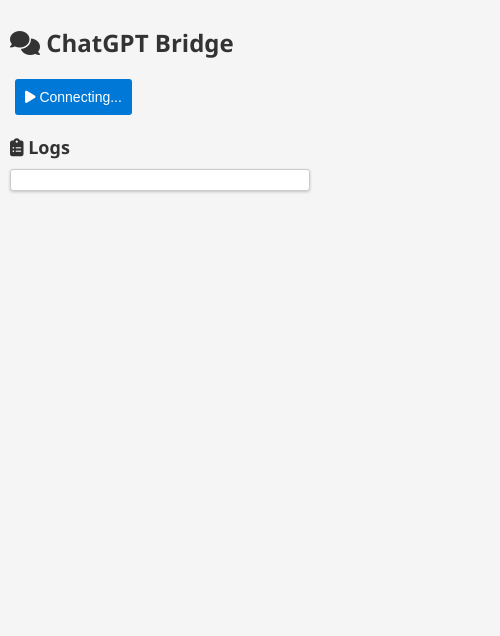
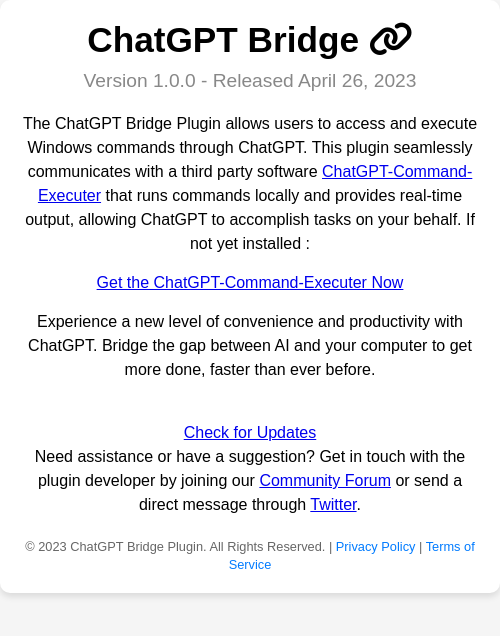
Before and after one commit to improveTheWorld/ChatGPT-Bridge, a browser extension: page popup.html in a window 400 px wide. Shown: the whole page, 500 px wide, since content can reach past the window. Drawn offline with Linux system fonts and the light colour scheme.

Commit message:
Add Terms of Service.html and link it to the popup.html

```diff
--- a/popup.html
+++ b/popup.html
@@ -1,60 +1,111 @@
 <!DOCTYPE html>
-<html>
+<html lang="en">
 <head>
 <meta charset="UTF-8">
     <meta name="viewport" content="width=device-width, initial-scale=1.0">
     <link rel="stylesheet" href="https://cdnjs.cloudflare.com/ajax/libs/font-awesome/6.1.0/css/all.min.css">
+    <title>ChatGPT Bridge Plugin</title>
     <style>
-      /* Stylish and modern styles for the popup */
+        * {
+            box-sizing: border-box;
+            margin: 0;
+            padding: 0;
+        }
+
     body {
-        width: 300px;
-        margin: 0;
-        padding: 10px;
-        font-family: 'Segoe UI', Tahoma, Geneva, Verdana, sans-serif;
-        font-size: 14px;
+        font-family: Arial, sans-serif;
         background-color: #f5f5f5;
-        color: #333;
     }
-      h1 {
-        font-size: 24px;
-        font-weight: 600;
+
+    .container {
+        width: 500px;
+        height: 300px
+        margin: 50px auto;
+        padding: 20px;
+        background-color: #fff;
+        box-shadow: 0 4px 6px rgba(0, 0, 0, 0.1);
+        border-radius: 10px;
+    }
+
+    .header {
+        text-align: center;
+        margin-bottom: 20px;
+    }
+
+    .header h1 {
+        font-size: 2.2rem;
+        margin-bottom: 10px;
+    }
+
+    .header h2 {
+        font-size: 1.2rem;
+        font-weight: 300;
+        color: #888;
+    }
+
+    .content {
+        text-align: center;
+        line-height: 1.5;
+    }
+
+    .content p {
         margin-bottom: 15px;
     }
-      button {
-        background-color: #0078d7;
-        border: none;
-        border-radius: 3px;
+
+    .button {
+        display: inline-block;
+        background-color: #007bff;
         color: #fff;
-        cursor: pointer;
-        font-size: 14px;
-        margin: 5px;
-        padding: 10px;
-        transition: background-color 0.3s;
+        text-decoration: none;
+        padding: 10px 20px;
+        border-radius: 5px;
+        font-size: 1rem;
+        margin-bottom: 15px;
     }
-      button:hover {
-        background-color: #005a9e;
+
+    .footer {
+        text-align: center;
+        margin-top: 20px;
     }
-      h2 {
-        font-size: 18px;
-        font-weight: 600;
-        margin-bottom: 10px;
+
+    .footer span {
+        font-size: 0.8rem;
+        color: #666;
     }
-      pre {
-        background-color: #ffffff;
-        border: 1px solid #ccc;
-        border-radius: 3px;
-        box-shadow: 0 1px 3px rgba(0, 0, 0, 0.2);
-        margin: 0;
-        padding: 10px;
-        overflow: auto;
+
+    .footer a {
+        color: #007bff;
+        text-decoration: none;
+    }
+
+    .footer a:hover {
+        text-decoration: underline;
     }
 </style>
 </head>
 <body>
-    <h1><i class="fas fa-comments"></i> ChatGPT Bridge</h1>
-    <button id="startButton" disabled><i class="fas fa-play"></i> Connecting...</button>
-    <h2><i class="fas fa-clipboard-list"></i> Logs</h2>
-    <pre id="log"></pre>
-    <!-- <script src="popup.js"></script> -->
+    <div class="container">
+        <div class="header">
+            <h1>ChatGPT Bridge <i class="fas fa-link "></i></h1>
+            <h2>Version 1.0.0 - Released April 26, 2023</h2>
+        </div>
+        <div class="content">
+            <p>
+                The ChatGPT Bridge Plugin allows users to access and execute Windows commands through ChatGPT. This plugin seamlessly communicates with a third party software <a href="#" class="href">ChatGPT-Command-Executer</a> that runs commands locally and provides real-time output, allowing ChatGPT to accomplish tasks on your behalf. If not yet installed :
+            </p>
+            <p><a href="#" class="href">Get the ChatGPT-Command-Executer Now</a></p>
+            <p>
+                Experience a new level of convenience and productivity with ChatGPT. Bridge the gap between AI and your computer to get more done, faster than ever before.
+            </p>
+
+            <br><a href="#" class="href">Check for Updates</a></br>
+            <p>
+                Need assistance or have a suggestion? Get in touch with the plugin developer by joining our <a href="#">Community Forum</a> or send a direct message through <a href="#">Twitter</a>.
+            </p>
+        </div>
+        <div class="footer">
+            <span>&copy; 2023 ChatGPT Bridge Plugin. All Rights Reserved. | <a href="#">Privacy Policy</a> | <a href="Terms of Service.html">Terms of Service</a></span>
+        </div>
+    </div>
 </body>
 </html>
```
Also changed, not shown: Terms of Service.html (added, +98 -0 lines), content.js (+7 -0 lines), README.md, manifest.json. Lines whose indentation alone changed are shown as unchanged.
